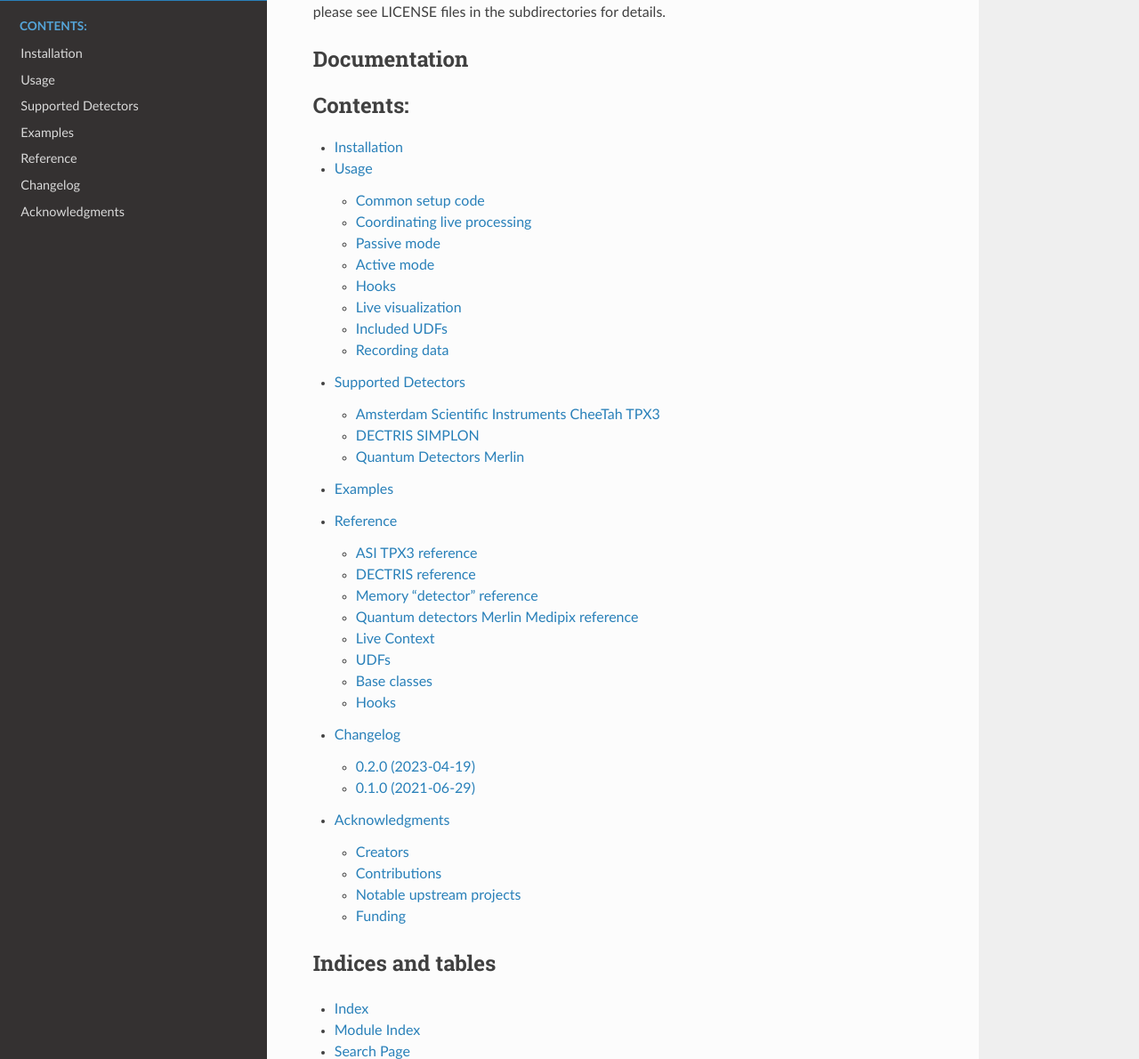
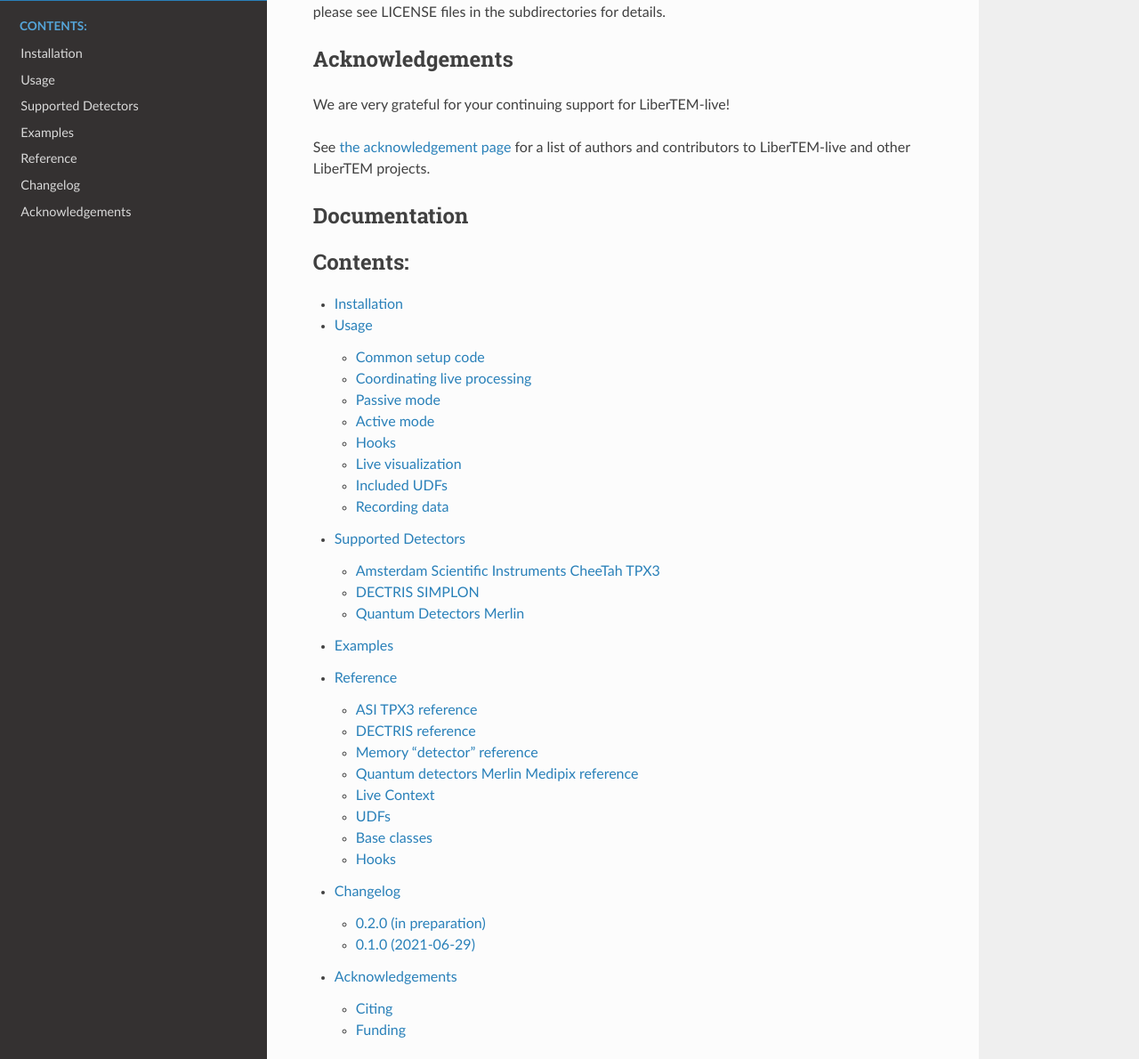
Before and after one commit to LiberTEM/LiberTEM-live, a Sphinx documentation site: the page built from docs/source/index.rst, in a window 1280 px wide and 1400 px high, scrolled down 1233 px. Shown: the part 210-1400 px from the top of the window at 89% size. Built offline with Sphinx 7.4.7 and the Read the Docs theme 2.0.0, drawn with Linux system fonts in a browser that asks for light colours; pages that are not in the unit, such as notebooks, are missing from menus; cross-references to code outside the pages are shown as plain code.

Commit message:
Migrate to central acknowledgments

```diff
--- a/README.rst
+++ b/README.rst
@@ -16,7 +16,7 @@
 .. _zenodo: https://doi.org/10.5281/zenodo.4916315
 
 LiberTEM-live is an extension module for `LiberTEM
-<https://libertem.github.io/LiberTEM/>`_ :cite:`Clausen2018` that allows live
+<https://libertem.github.io/>`_ :cite:`Clausen2018` that allows live
 data processing.
 
 .. note::
@@ -70,3 +70,12 @@
 
 LiberTEM-live is licensed under GPLv3. The I/O parts are also available under
 the MIT license, please see LICENSE files in the subdirectories for details.
+
+Acknowledgements
+----------------
+
+We are very grateful for your continuing support for LiberTEM-live!
+
+See `the acknowledgement page
+<https://libertem.github.io/acknowledgements.html#libertem-live>`_ for a list of
+authors and contributors to LiberTEM-live and other LiberTEM projects.
--- a/docs/source/changelog.rst
+++ b/docs/source/changelog.rst
@@ -6,8 +6,8 @@
 .. _latest:
 .. _`v0-2-0`:
 
-0.2.0 (2023-04-19)
-##################
+0.2.0 (in preparation)
+######################
 
 This release implements updates LiberTEM-live to use the new features of
 LiberTEM v0.11 and the pipelined executor (:pr:`51`), and adds support for streaming data from two new detectors.
@@ -15,7 +15,7 @@
 UDFs in an active or passive way. It also includes enhancements for
 Merlin Medipix support.
 
-Certain parts of LiberTEM-live are now implemented in rust with Python bindings,
+Certain parts of LiberTEM-live are now implemented in Rust with Python bindings,
 these now live in `the LiberTEM-rs repository
 <https://github.com/LiberTEM/LiberTEM-rs/>`_. Among other things, this includes
 receiving data directly into a shared memory area.
```
Also changed, not shown: docs/source/acknowledgments.rst (+9 -27 lines), 2 other files.
